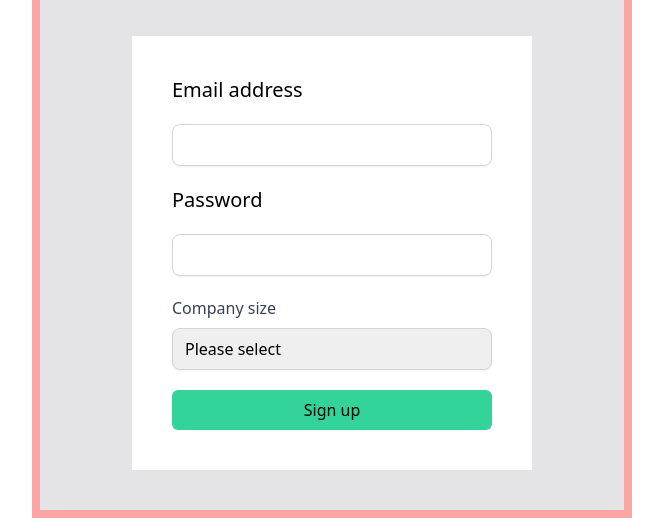
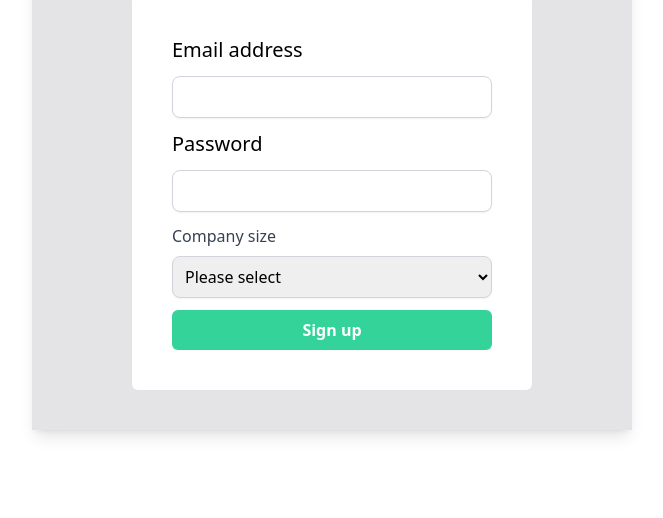
Before and after one commit to summenurfatema/form_style_tailwind, a website: page index.html in a window 1280 px wide. Shown: the part 328-846 px from the top of the page, without its empty margins (308-971 px from the left). After the commit the page ends 800 px from the top, so only its background shows below. Drawn offline with Linux system fonts and the light colour scheme.

Commit message:
option  added

```diff
--- a/index.html
+++ b/index.html
@@ -10,16 +10,21 @@
 </head>
 
 <body>
-    <section id="form" class="flex justify-center items-center">
-        <div class="flex flex-col items-center space-y-10 border-8 border-red-300 bg-zinc-200 w-[600px] p-10">
+    <section id="form" class="flex justify-center items-center py-10 container mx-auto">
+        <div class="flex flex-col items-center space-y-4 shadow-lg bg-zinc-200 w-[600px] p-10">
 
+            <!-- img -->
             <img src="https://img.freepik.com/free-vector/illustration-touch-screen-hand-gesture_53876-5607.jpg?w=360&t=st=1665295208~exp=1665295808~hmac=f1394617c60e3693a69ffbcc098c9221850f3184f94c5730861467c80bbae17e"
                 class="h-32 w-32 rounded-3xl" alt="img">
+            <!-- heading -->
             <h1 class="text-4xl font-bold text-gray-600">Create an account</h1>
-            <p class="text-lg">Allready Registered ? <a class="text-blue-600" href="#">Sign in</a></p>
+            <p class="text-lg font-semibold">Allready Registered ? <a class="text-blue-600" href="#">Sign in</a></p>
 
-            <div class="flex flex-col items-start space-y-5 bg-white w-[400px] p-10">
+            <div class="bg-white w-[400px] p-10 rounded-md">
+
+
                 <!-- email -->
+                <form class="flex flex-col items-start space-y-3">
                     <label class="text-xl" for="email">Email address</label>
 
                     <input
@@ -36,7 +41,7 @@
                         <label for="company" class="text-gray-700 font-sm">Company size</label>
                         <div class="mt-2">
                             <select name="company-size" id="company-size"
-                            class="appearance-none w-[320px] px-3 py-2 rounded-lg shadow-sm border border-gray-300  focus:outline-none focus:border-emerald-400 focus:ring-1 focus:ring-emerald-500">
+                                class="w-[320px] px-2 py-2 rounded-lg shadow-sm border border-gray-300  focus:outline-none focus:border-emerald-400 focus:ring-1 focus:ring-emerald-500">
                                 <option value="">Please select</option>
                                 <option value="small">1 to 10 employees</option>
                                 <option value="madium">11 to 50 employees</option>
@@ -46,7 +51,9 @@
                     </div>
 
                     <!-- button -->
-                <button class="py-2 rounded-md bg-emerald-400 w-full">Sign up</button>
+                    <button class="font-semibold text-white py-2 rounded-md bg-emerald-400 w-full">Sign up</button>
+                </form>
+
             </div>
 
         </div>
```
Also changed, not shown: public/style.css. Lines whose indentation alone changed are shown as unchanged.
